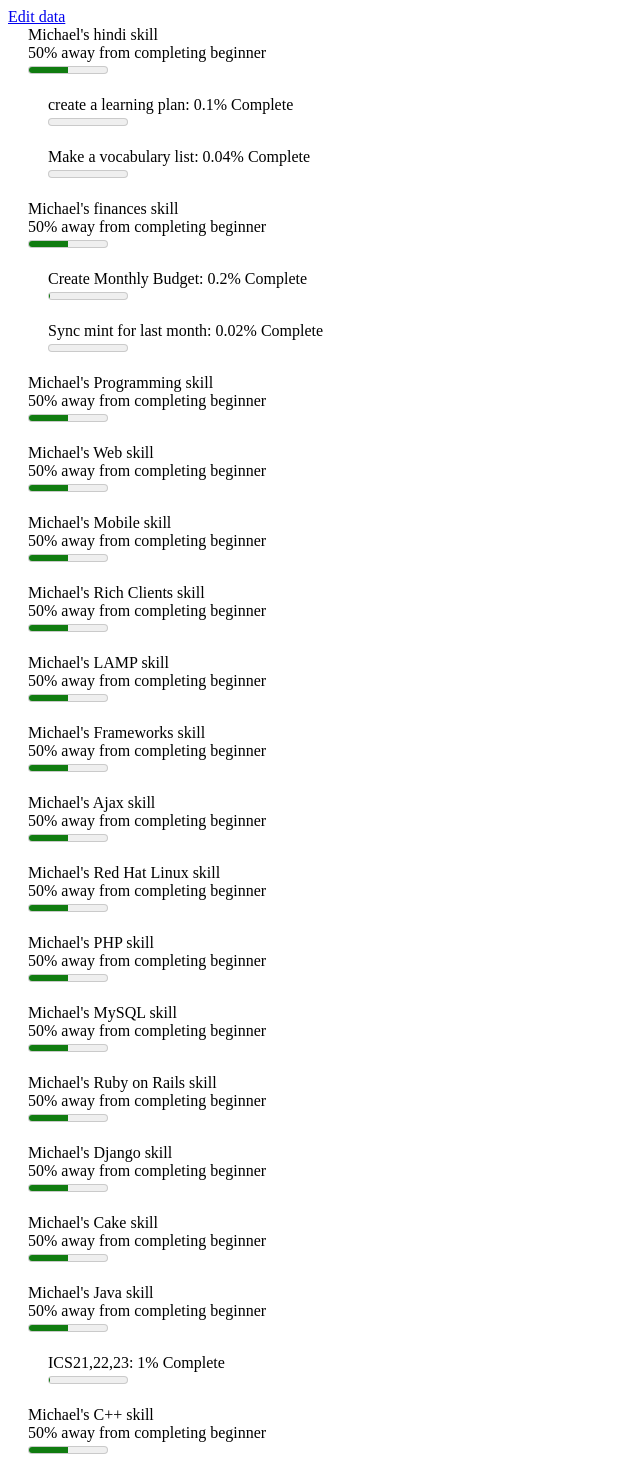
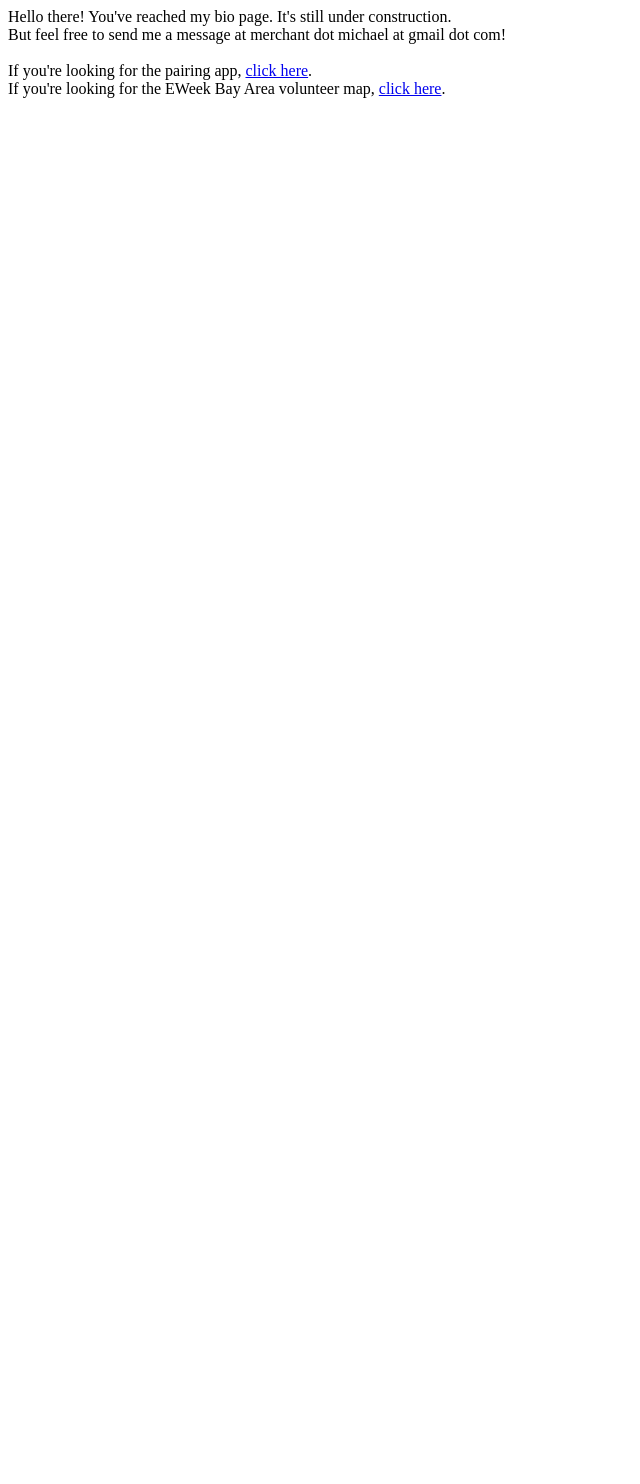
Before and after one commit to MichaelMerchant/ImPowered, a Django app: page /impowered/ in a window 1280 px wide. Shown: the whole page, without its empty margins (0-640 px from the left). After the commit the page ends 98 px from the top, so only its background shows below. Run offline with Django 3.2, Linux system fonts and the light colour scheme; a user stored in the database is signed in; data comes from the database, SQL or seed files in the repository; parts of the project's set-up code (start-up, migrations or seed data) failed here and were passed over.

Commit message:
here is a big update

```diff
--- a/hellodjango/impowered/urls.py
+++ b/hellodjango/impowered/urls.py
@@ -9,7 +9,7 @@ from impowered.views import *
 
 urlpatterns = patterns('impowered.views',
 
-     url(r'^$', 'home', name='home'),
+     url(r'^$', 'home', name='impowered_home'),
      url(r'^skill_tree$', 'skill_tree', name='skill_tree'),
      url(r'^skill_tree/(?P<userid>\d+)/(?P<rootid>\d+)/$', 'skill_tree_user', name='skill_tree_user'),
      url(r'^skill_tree2$', 'skill_tree2', name='skill_tree2'),
--- a/hellodjango/impowered/views.py
+++ b/hellodjango/impowered/views.py
@@ -1,15 +1,20 @@
 from django.contrib.auth.decorators import login_required
-from django.http import HttpResponse
+from django.http import HttpResponse, HttpResponseRedirect
 from django.shortcuts import render
+from django.core.urlresolvers import reverse
 import datetime
 
 from models import *
 from django.contrib.auth.models import User
 
+
 @login_required
 def home(request):
     user = request.user
     return render(request, "index.html")
+
+def login(request):
+    pass
 
 def skill_tree(request):
 	user = User.objects.all()[0]
--- a/hellodjango/settings.py
+++ b/hellodjango/settings.py
@@ -126,6 +126,12 @@ INSTALLED_APPS = (
      'django.contrib.admindocs',
      'impowered',
      'south',
+     'pairing',
+     'map_volunteering',
+     'geopy',
+     'simplejson',
+     'accounts',
+     'utils',
 )
 
 # A sample logging configuration. The only tangible logging
--- a/hellodjango/templates/index.html
+++ b/hellodjango/templates/index.html
@@ -1,30 +1,15 @@
-<meta>
-	<title>The Skill Acquirer</title>
-</meta>
+<html>
+	<head>
+		<meta>
+			<title>Michael Merchant Bio Page</title>
+		</meta>
+	</head>
 
-<style>
-div.skill{
-	margin-left:20px;
-}
-div.goal{
-	margin-left:40px;
-}
-</style>
-<a href="http://localhost:8000/admin/">Edit data</a>
-</br>
-{% for skill in user.profile.skills.all %}
-	<div class="skill">
-		{{user.first_name}}'s {{skill}} skill</br>
-		50% away from completing beginner</br>
-		<meter min=0 max=100 value=50></meter>
-	</div>
-	</br>
-	{% for goal in skill.goals.all %}
-			<div class="goal">
-				{{goal.name}}: {{goal.get_percentage_complete}}% Complete</br>
-				<meter min="0" max="100" value="{{goal.get_percentage_complete}}"></meter>
-			</div>
-		</br>
-	{% endfor %}
-
-{% endfor %}
+	<body>
+		Hello there! You've reached my bio page. It's still under construction.<br/>
+		But feel free to send me a message at merchant dot michael at gmail dot com!
+		<br/><br/>
+		If you're looking for the pairing app, <a href="/pairing/">click here</a>.<br/>
+		If you're looking for the EWeek Bay Area volunteer map, <a href="/eweekmap/">click here</a>.
+	</body>
+</html>
--- a/hellodjango/urls.py
+++ b/hellodjango/urls.py
@@ -1,17 +1,21 @@
 from django.conf.urls.defaults import patterns, include, url
 from django.contrib.admindocs import urls
-from django.shortcuts import redirect
+from django.shortcuts import redirect, render
 from django.core.urlresolvers import reverse
-
-from impowered.views import home
 
 from django.contrib import admin
 admin.autodiscover()
+
+def home(request):
+    return render(request, "index.html")
 
 urlpatterns = patterns('',
     # Examples:
     # url(r'^$', 'hellodjango.views.home', name='home'),
      url(r'^impowered/', include('hellodjango.impowered.urls')),
+     url(r'^pairing/', include('hellodjango.pairing.urls')),
+     url(r'^eweekmap/', include('map_volunteering.urls')),
+     url(r'^accounts/', include('accounts.urls')),
 
     # Uncomment the admin/doc line below to enable admin documentation:
      url(r'^admin/doc/', include('django.contrib.admindocs.urls')),
@@ -19,6 +23,7 @@ urlpatterns = patterns('',
     # Uncomment the next line to enable the admin:
      url(r'^admin/', include(admin.site.urls)),
 
-     url(r'^$', home),
+
+     url(r'^$', home, name='home'),
 
 )
```
Also changed, not shown: hellodjango/impowered/models.py (line endings or trailing spaces).
